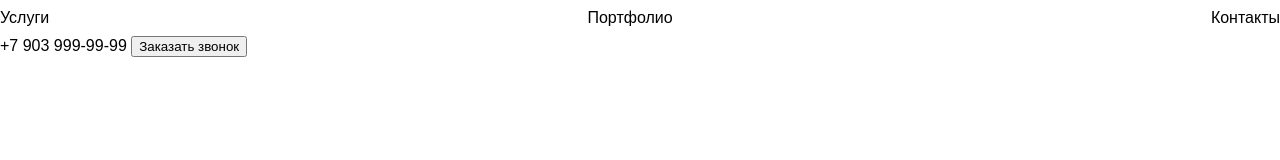
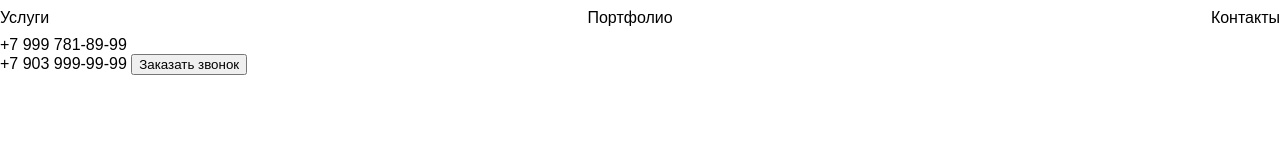
Before and after one commit to iolshn04/special-app, a plain HTML site: page app/index.html in a window 1280 px wide. Drawn offline with Linux system fonts and the light colour scheme.

Commit message:
some changes

```diff
--- a/app/index.html
+++ b/app/index.html
@@ -17,6 +17,9 @@
             <a href="#contacts">Контакты</a>
         </nav>
         <div>
+            <a href="tel:+79997818999">+7 999 781-89-99</a>
+        </div>
+        <div>
             <a href="tel:+79039999999">+7 903 999-99-99</a>
             <button>Заказать звонок</button>
         </div>
```
